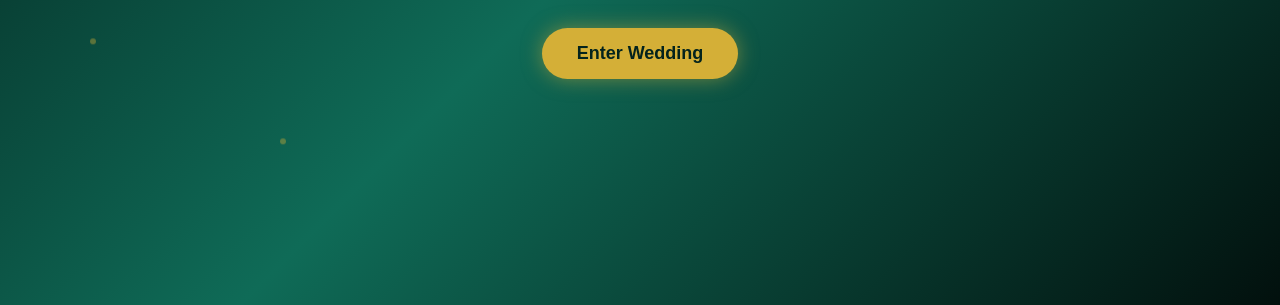
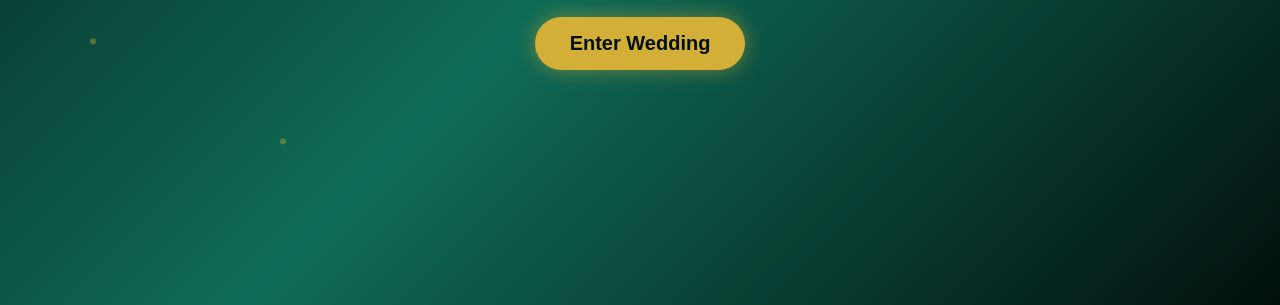
Before and after one commit to xkhumalox-byte/xolile-thembeka-wedding, a plain HTML site: page index.html in a window 1280 px wide. Shown: the part 495-800 px from the top of the page. Drawn offline with Linux system fonts and the light colour scheme.

Commit message:
Update style.css

```diff
--- a/style.css
+++ b/style.css
@@ -93,3 +93,14 @@ button:hover {
         transform: translateY(-120vh);
     }
 }
+button{
+    margin-top:20px;
+    padding:15px 35px;
+    border:none;
+    border-radius:40px;
+    background:#D4AF37;
+    color:#02100d;
+    font-size:20px;
+    cursor:pointer;
+    box-shadow:0 0 20px rgba(212,175,55,.5);
+}
```
